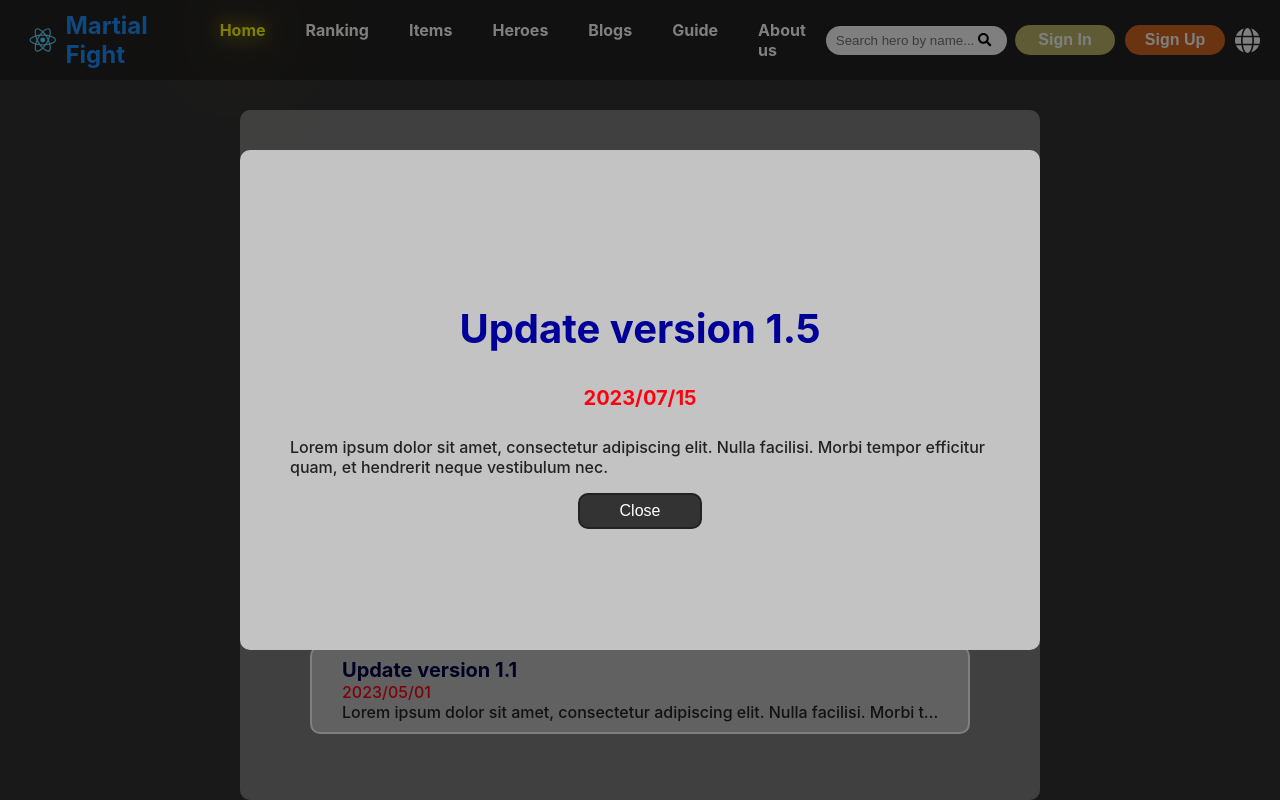
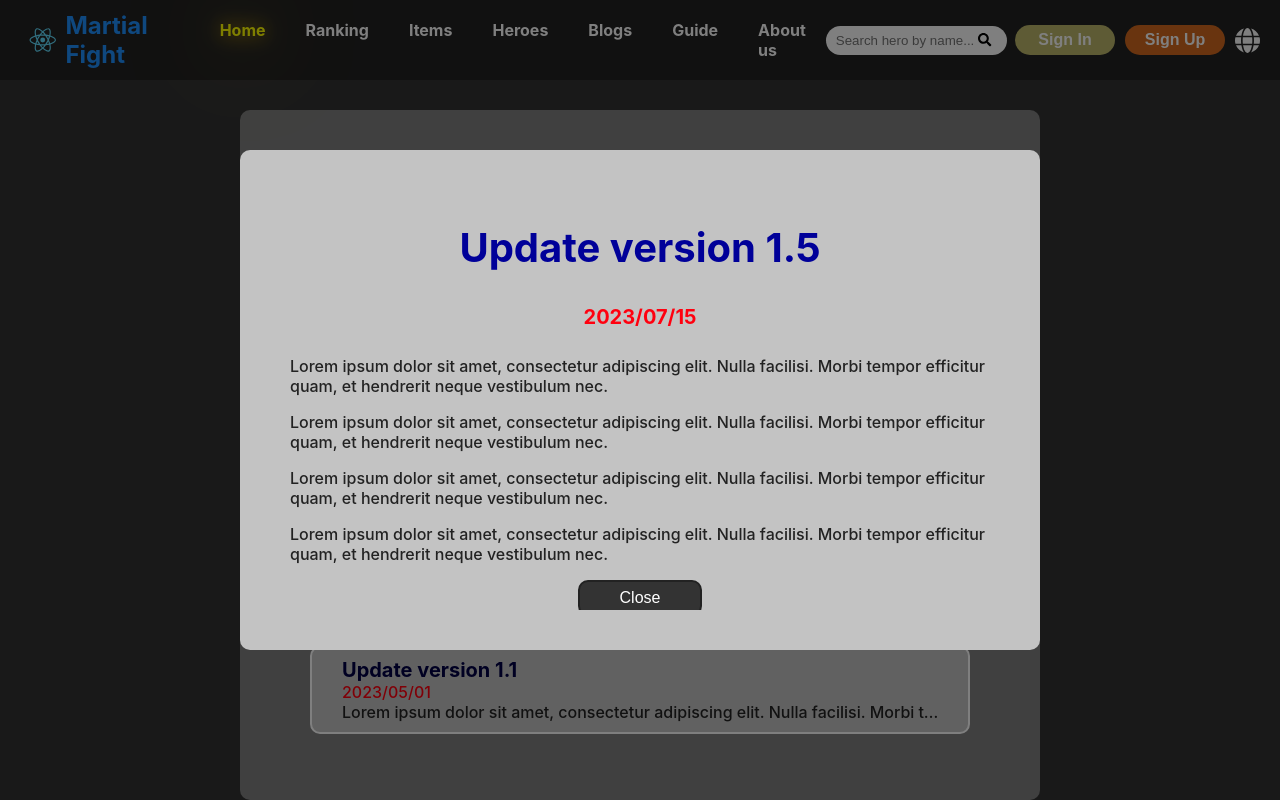
Before and after one commit to nguyentoann21/MartialFight, a React (Create React App) app in the folder mf-frontend/: page /blog in a window 1280 px wide. Both pictures are taken after a click on the item 640 px from the left and 318 px from the top of the page. Shown: the top 800 px of the page. Built offline with nearby package versions, Linux system fonts and the light colour scheme.

Commit message:
done about blogs

```diff
--- a/mf-frontend/src/pages/Blogs/blog.scss
+++ b/mf-frontend/src/pages/Blogs/blog.scss
@@ -169,6 +169,12 @@
                                     font-size: 16px;
                                     font-weight: 500;
                                 }
+
+                                img {
+                                    width: 100% !important;
+                                    height: 100% !important;
+                                    object-fit: cover;
+                                }
                             }
 
                             .dialog-content-button {
--- a/mf-frontend/src/pages/Blogs/index.js
+++ b/mf-frontend/src/pages/Blogs/index.js
@@ -9,31 +9,36 @@ const Blogs = () => {
       id: 1,
       title: 'Update version 1.1',
       content: 'Lorem ipsum dolor sit amet, consectetur adipiscing elit. Nulla facilisi. Morbi tempor efficitur quam, et hendrerit neque vestibulum nec. Lorem ipsum dolor sit amet, consectetur adipiscing elit. Nulla facilisi. Morbi tempor efficitur quam, et hendrerit neque vestibulum nec 123.',
-      date: '2023/05/01'
+      date: '2023/05/01',
+      img: 'https://www.elle.vn/wp-content/uploads/2017/07/25/hinh-anh-dep-1.jpg'
     },
     {
       id: 2,
       title: 'Update version 1.2',
       content: 'Lorem ipsum dolor sit amet, consectetur adipiscing elit. Nulla facilisi. Morbi tempor efficitur quam, et hendrerit neque vestibulum nec.',
-      date: '2023/06/01'
+      date: '2023/06/01',
+      img: 'https://www.elle.vn/wp-content/uploads/2017/07/25/hinh-anh-dep-1.jpg'
     },
     {
       id: 3,
       title: 'Update version 1.3',
       content: 'Lorem ipsum dolor sit amet, consectetur adipiscing elit. Nulla facilisi. Morbi tempor efficitur quam, et hendrerit neque vestibulum nec.',
-      date: '2023/06/15'
+      date: '2023/06/15',
+      img: 'https://www.elle.vn/wp-content/uploads/2017/07/25/hinh-anh-dep-1.jpg'
     },
     {
       id: 4,
       title: 'Update version 1.4',
       content: 'Lorem ipsum dolor sit amet, consectetur adipiscing elit. Nulla facilisi. Morbi tempor efficitur quam, et hendrerit neque vestibulum nec.',
-      date: '2023/07/01'
+      date: '2023/07/01',
+      img: 'https://www.elle.vn/wp-content/uploads/2017/07/25/hinh-anh-dep-1.jpg'
     },
     {
       id: 5,
       title: 'Update version 1.5',
       content: 'Lorem ipsum dolor sit amet, consectetur adipiscing elit. Nulla facilisi. Morbi tempor efficitur quam, et hendrerit neque vestibulum nec.',
-      date: '2023/07/15'
+      date: '2023/07/15',
+      img: ''
     },
   ];
 
@@ -105,6 +110,12 @@ const Blogs = () => {
                       <h2>{selectedBlog.title}</h2>
                       <h4>{selectedBlog.date}</h4>
                       <p>{selectedBlog.content}</p>
+                      {selectedBlog.img &&
+                        <img src={selectedBlog.img} alt='Blog' />
+                      }
+                      <p>{selectedBlog.content}</p>
+                      <p>{selectedBlog.content}</p>
+                      <p>{selectedBlog.content}</p>
                     </div>
                     <div className='dialog-content-button'>
                       <button onClick={handleCloseDialog}>Close</button>
```
